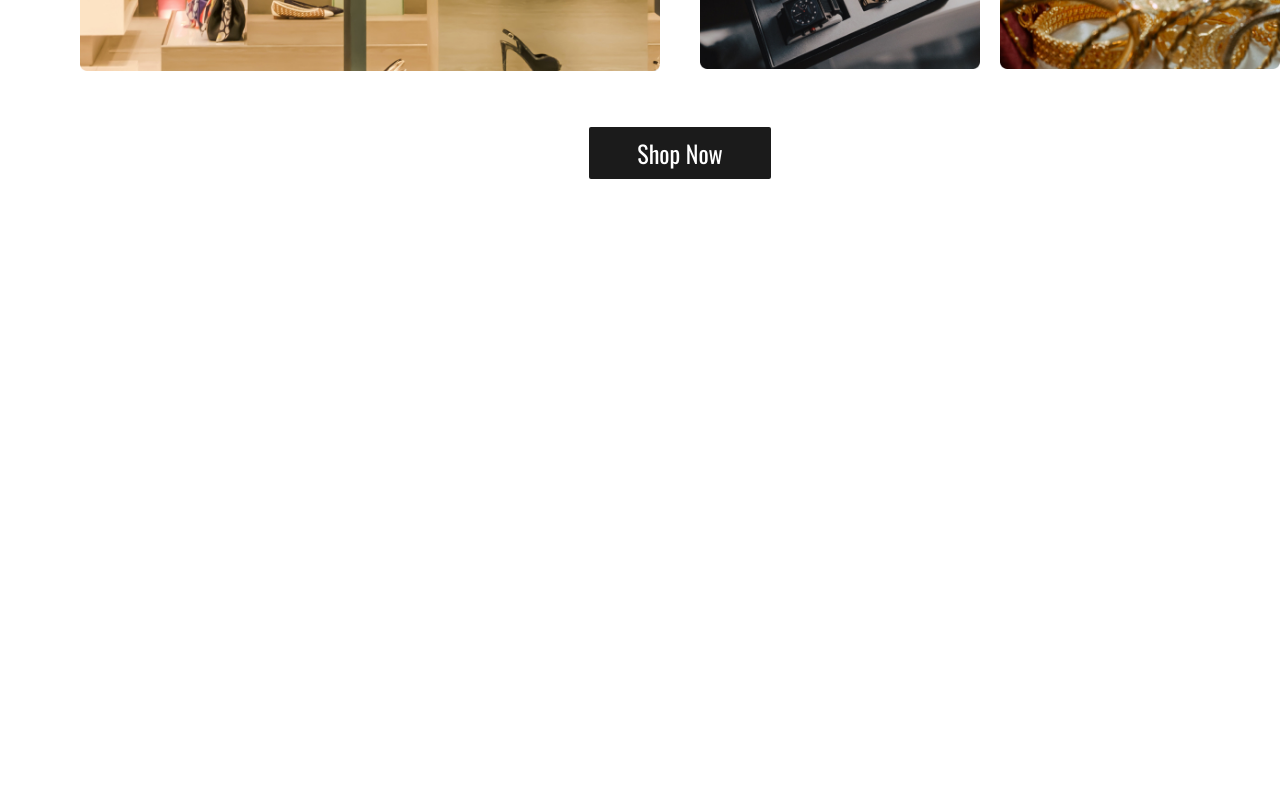
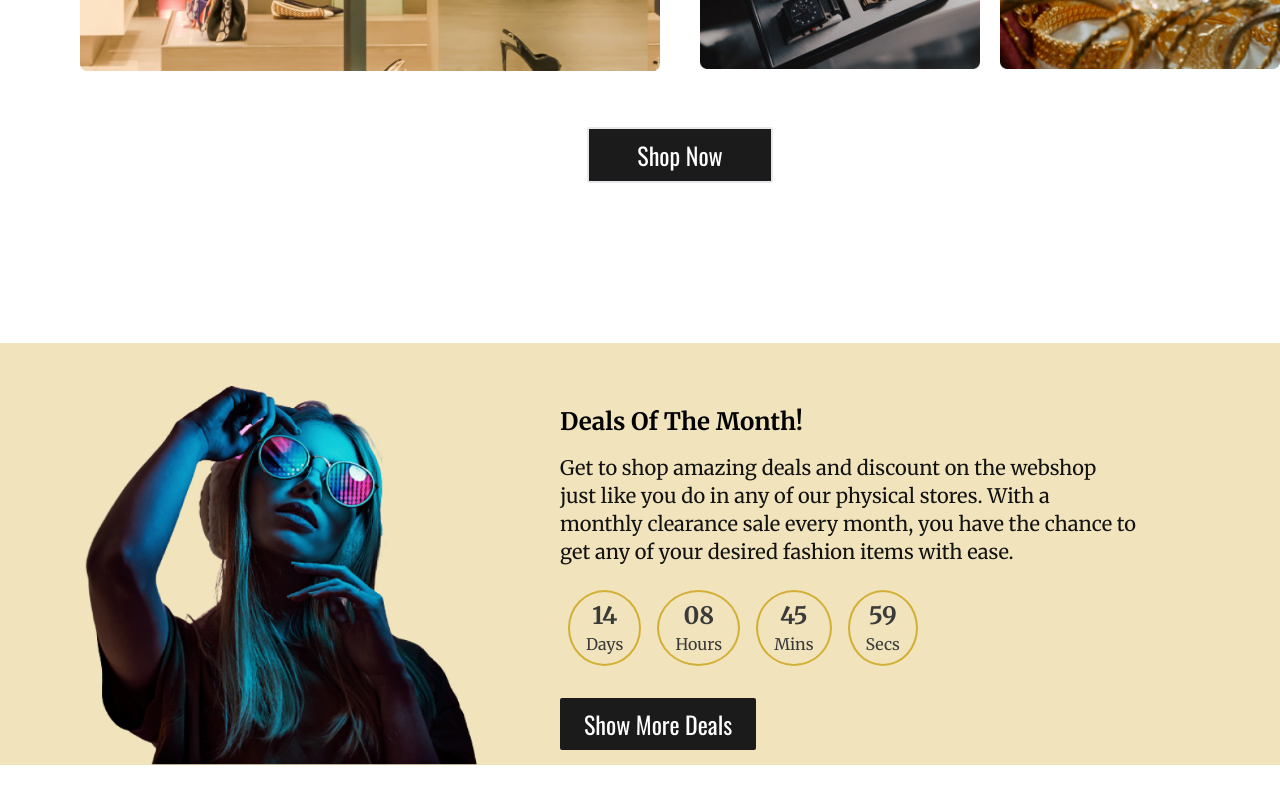
Before and after one commit to ayothekingg/shoptacle, a React (Vite) app: page / in a window 1280 px wide. Shown: the part 2480-3283 px from the top of the page. Before the commit the page ends 2659 px from the top, so only its background shows below. Built offline with nearby package versions, Linux system fonts and the light colour scheme; the HTML template or start-up script is replaced by a standard one.

Commit message:
deals page added

```diff
--- a/src/App.jsx
+++ b/src/App.jsx
@@ -4,6 +4,7 @@ import Navbar from "./components/Navbar/Navbar";
 import Home from "./components/Home/Home";
 import Shops from "./components/Shopjs/Shops";
 import Collection from "./components/Collections/Collection";
+import Deals from "./components/Deals/Deals";
 
 const App = () => {
   return (
@@ -12,6 +13,7 @@ const App = () => {
       <Home />
       <Shops />
       <Collection />
+      <Deals />
     </div>
   );
 };
--- a/src/components/Collections/Collection.jsx
+++ b/src/components/Collections/Collection.jsx
@@ -8,7 +8,7 @@ import watch from "./watch.jpg";
 
 const Collection = () => {
   return (
-    <section className="font-merriweather md:max-w-[1240px] lg:ml-20 ">
+    <section className="mb-40 font-merriweather md:max-w-[1240px] lg:ml-20 ">
       {" "}
       <h1 className="text-center text-xl font-bold md:text-4xl mb-16">
         Shop Our Collections...
@@ -34,7 +34,7 @@ const Collection = () => {
         </div>
       </div>{" "}
       <div className="flex justify-center">
-        <button className=" font-oswald border-none rounded-sm py-2 px-12 mt-12 text-2xl text-white leading-[36px]  border-2 bg-buttonBlack hover:text-black hover:bg-buttonWhite">
+        <button className="hover:border-buttonBlack hover:border-2  font-oswald  rounded-sm py-2 px-12 mt-12 text-2xl text-white leading-[36px]  border-2 bg-buttonBlack hover:text-black hover:bg-buttonWhite">
           Shop Now
         </button>
       </div>
--- /dev/null
+++ b/src/components/Deals/Deals.jsx
@@ -0,0 +1,60 @@
+/** @format */
+
+import React from "react";
+import glass from "./glass.jpg";
+
+const Deals = () => {
+  return (
+    <section className="mb-40 bg-primaryII  font-merriweather   ">
+      <div className="flex flex-col items-center lg:flex-row    lg:ml-20 lg:max-w-[1240px] ">
+        <div className="lg:flex-[0_0_40%]">
+          <img src={glass} alt="glass-picture" width="400" />
+        </div>
+
+        <div className=" py-2 flex flex-col mt-12 items-center justify-center first:">
+          <div className="text-center md:text-start max-w-xl ">
+            <h1 className="text-xl lg:text-2xl  font-bold ">
+              Deals Of The Month!
+            </h1>
+            <h2 className="pt-4 text-lg md:text-xl  font-lato text-primary">
+              Get to shop amazing deals and discount on the webshop just like
+              you do in any of our physical stores. With a monthly clearance
+              sale every month, you have the chance to get any of your desired
+              fashion items with ease.
+            </h2>
+            <div className="pt-6 [&>*]:mx-2 [&>*]:text-secondary ">
+              <button className="rounded-[100%] border-2 border-main px-4 py-2">
+                <span className="text-2xl font-bold">14</span>
+                <br />
+                Days
+              </button>
+              <button className="rounded-[100%] border-2 border-main px-4 py-2">
+                <span className="text-2xl font-bold">08</span>
+                <br />
+                Hours
+              </button>
+              <button className="rounded-[100%] border-2 border-main px-4 py-2">
+                <span className="text-2xl font-bold">45</span>
+                <br />
+                Mins
+              </button>
+              <button className="rounded-[100%] border-2 border-main px-4 py-2">
+                <span className="text-2xl font-bold">59</span>
+                <br />
+                Secs
+              </button>
+            </div>
+            <button
+              className="mt-8
+            font-oswald border-none rounded-sm py-2 px-6 text-2xl text-white leading-[36px]  border-2 bg-buttonBlack hover:text-black hover:bg-buttonWhite"
+            >
+              Show More Deals
+            </button>
+          </div>
+        </div>
+      </div>
+    </section>
+  );
+};
+
+export default Deals;
--- a/src/components/Shopjs/Shops.jsx
+++ b/src/components/Shopjs/Shops.jsx
@@ -6,7 +6,7 @@ import call from "./grid3.jpg";
 
 const Shops = () => {
   return (
-    <section className="mb-40  font-merriweather max-w-[1240px] lg:ml-20">
+    <section className=" font-merriweather max-w-[1240px] lg:ml-20 mb-40">
       <div className="flex flex-col items-center">
         <h1 className="text-center text-xl font-bold md:text-4xl">
           Why Shop With Us?
--- a/tailwind.config.cjs
+++ b/tailwind.config.cjs
@@ -14,6 +14,7 @@ module.exports = {
         secondary: "#3A3A3A",
         buttonWhite: "#fdfdfd",
         buttonBlack: "#1b1b1b",
+        main: "#d4af37",
       },
 
       fontFamily: {
```
Also changed, not shown: src/components/Deals/glass.jpg (added).
